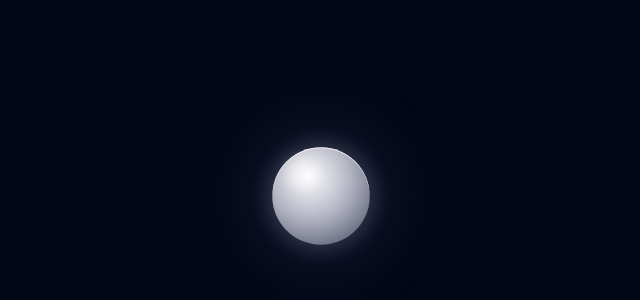
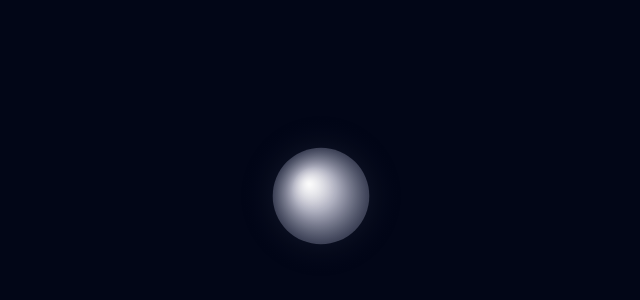
Before and after one commit to dkennedy1984/still-here, a Next.js app in the folder apps/web/: page /call in a window 1280 px wide. Shown: the part 204-504 px from the top of the page, without its empty margins (319-959 px from the left). Built offline with nearby package versions, Linux system fonts and the light colour scheme.

Commit message:
feat: ElevenLabs voice via Deepgram, canvas orb with RAF animation

```diff
--- a/apps/web/src/components/PresenceOrb.tsx
+++ b/apps/web/src/components/PresenceOrb.tsx
@@ -10,167 +10,131 @@ interface PresenceOrbProps {
 
 export function PresenceOrb({ state, size = 'lg' }: PresenceOrbProps) {
   const [mounted, setMounted] = useState(false);
-  const [beatPhase, setBeatPhase] = useState(0);
+  const canvasRef = useRef<HTMLCanvasElement>(null);
   const animRef = useRef<number>(0);
   const startRef = useRef(Date.now());
 
   useEffect(() => {
     setMounted(true);
-    const animate = () => {
-      setBeatPhase((Date.now() - startRef.current) / 1000);
-      animRef.current = requestAnimationFrame(animate);
-    };
-    animRef.current = requestAnimationFrame(animate);
-    return () => { if (animRef.current) cancelAnimationFrame(animRef.current); };
   }, []);
 
+  useEffect(() => {
+    const canvas = canvasRef.current;
+    if (!canvas) return;
+    const ctx = canvas.getContext('2d');
+    if (!ctx) return;
+
     const d = size === 'lg' ? 96 : 64;
+    const cx = canvas.width / 2;
+    const cy = canvas.height / 2;
+    const r = d / 2;
+
     const isSpeaking = state === 'speaking' || state === 'greeting';
     const isListening = state === 'listening';
 
-  // Breathing calculation - smooth sine wave
-  const breathe = Math.sin(beatPhase * 0.4) * 0.5 + 0.5; // 0 to 1, ~15s cycle
-  const heartbeat = isSpeaking
-    ? Math.sin(beatPhase * 3.5) * 0.5 + 0.5  // faster pulse when speaking
-    : Math.sin(beatPhase * 0.7) * 0.5 + 0.5;  // slow pulse at idle
+    const draw = () => {
+      const t = (Date.now() - startRef.current) / 1000;
+      ctx.clearRect(0, 0, canvas.width, canvas.height);
 
-  const coreScale = isSpeaking
-    ? 1.05 + heartbeat * 0.08
-    : isListening
-    ? 0.92 + breathe * 0.03
-    : 0.96 + breathe * 0.06;
+      // Breathing: slow sine wave
+      const breathe = Math.sin(t * 0.4) * 0.5 + 0.5;
+      const heartbeat = isSpeaking ? Math.sin(t * 4.0) * 0.5 + 0.5 : Math.sin(t * 0.8) * 0.5 + 0.5;
 
-  const glowIntensity = isSpeaking
-    ? 0.35 + heartbeat * 0.2
-    : 0.12 + breathe * 0.08;
+      // Ripple rings when speaking
+      if (isSpeaking) {
+        for (let i = 0; i < 3; i++) {
+          const progress = ((t * 0.6 - i * 0.33) % 1 + 1) % 1;
+          const rippleR = r * (0.9 + progress * 1.1);
+          const alpha = (1 - progress) * 0.4;
+          ctx.beginPath();
+          ctx.arc(cx, cy, rippleR, 0, Math.PI * 2);
+          ctx.strokeStyle = `rgba(100, 220, 120, ${alpha})`;
+          ctx.lineWidth = 1.5;
+          ctx.stroke();
+        }
+      }
 
-  const coreColor = isSpeaking
-    ? `rgba(${Math.round(100 + heartbeat * 40)}, 220, ${Math.round(120 + heartbeat * 20)}, 0.95)`
-    : isListening
-    ? 'rgba(180, 200, 255, 0.9)'
-    : `rgba(${Math.round(230 + breathe * 25)}, ${Math.round(232 + breathe * 23)}, ${Math.round(240 + breathe * 15)}, 0.92)`;
+      // Listening ring
+      if (isListening) {
+        const listenR = r * (1.2 + breathe * 0.1);
+        ctx.beginPath();
+        ctx.arc(cx, cy, listenR, 0, Math.PI * 2);
+        ctx.strokeStyle = `rgba(160, 190, 255, ${0.2 + breathe * 0.15})`;
+        ctx.lineWidth = 1;
+        ctx.stroke();
+      }
 
-  const glowColor = isSpeaking
-    ? `rgba(80, 200, 100, ${glowIntensity})`
-    : isListening
-    ? `rgba(120, 160, 255, ${glowIntensity * 0.7})`
-    : `rgba(200, 210, 255, ${glowIntensity * 0.5})`;
+      // Outer glow
+      const glowR = isSpeaking ? r * (1.1 + heartbeat * 0.15) : r * (1.05 + breathe * 0.08);
+      const glowColor = isSpeaking ? `rgba(80, 200, 100, ${0.15 + heartbeat * 0.15})` : `rgba(180, 190, 220, ${0.08 + breathe * 0.06})`;
+      const glow = ctx.createRadialGradient(cx, cy, r * 0.5, cx, cy, glowR * 1.5);
+      glow.addColorStop(0, glowColor);
+      glow.addColorStop(1, 'rgba(0,0,0,0)');
+      ctx.beginPath();
+      ctx.arc(cx, cy, glowR * 1.5, 0, Math.PI * 2);
+      ctx.fillStyle = glow;
+      ctx.fill();
+
+      // Core orb
+      const coreR = isSpeaking ? r * (1.0 + heartbeat * 0.06) : r * (0.97 + breathe * 0.04);
+      const coreGrad = ctx.createRadialGradient(cx - r * 0.25, cy - r * 0.25, 0, cx, cy, coreR);
+      if (isSpeaking) {
+        coreGrad.addColorStop(0, `rgba(220, 255, 225, 0.99)`);
+        coreGrad.addColorStop(0.45, `rgba(${80 + heartbeat * 40 | 0}, 210, ${100 + heartbeat * 30 | 0}, 0.92)`);
+        coreGrad.addColorStop(1, `rgba(30, 140, 60, 0.75)`);
+      } else if (isListening) {
+        coreGrad.addColorStop(0, 'rgba(220, 230, 255, 0.97)');
+        coreGrad.addColorStop(0.45, 'rgba(150, 170, 240, 0.8)');
+        coreGrad.addColorStop(1, 'rgba(80, 100, 200, 0.5)');
+      } else {
+        const wb = 200 + breathe * 20 | 0;
+        coreGrad.addColorStop(0, `rgba(255, 255, 255, ${0.88 + breathe * 0.1})`);
+        coreGrad.addColorStop(0.45, `rgba(${wb}, ${wb}, ${wb + 15 | 0}, 0.78)`);
+        coreGrad.addColorStop(1, 'rgba(120, 125, 150, 0.45)');
+      }
+      ctx.beginPath();
+      ctx.arc(cx, cy, coreR, 0, Math.PI * 2);
+      ctx.fillStyle = coreGrad;
+      ctx.fill();
+
+      // Specular highlight
+      const specGrad = ctx.createRadialGradient(cx - r * 0.28, cy - r * 0.28, 0, cx - r * 0.15, cy - r * 0.15, r * 0.45);
+      specGrad.addColorStop(0, `rgba(255,255,255,${0.45 + breathe * 0.15})`);
+      specGrad.addColorStop(1, 'rgba(255,255,255,0)');
+      ctx.beginPath();
+      ctx.arc(cx, cy, coreR, 0, Math.PI * 2);
+      ctx.fillStyle = specGrad;
+      ctx.fill();
+
+      // Inner pulse when speaking
+      if (isSpeaking && heartbeat > 0.6) {
+        const pulseGrad = ctx.createRadialGradient(cx, cy, 0, cx, cy, r * 0.6);
+        pulseGrad.addColorStop(0, `rgba(180, 255, 190, ${(heartbeat - 0.6) * 0.4})`);
+        pulseGrad.addColorStop(1, 'rgba(180,255,190,0)');
+        ctx.beginPath();
+        ctx.arc(cx, cy, r * 0.6, 0, Math.PI * 2);
+        ctx.fillStyle = pulseGrad;
+        ctx.fill();
+      }
+
+      animRef.current = requestAnimationFrame(draw);
+    };
+
+    animRef.current = requestAnimationFrame(draw);
+    return () => cancelAnimationFrame(animRef.current);
+  }, [state, size]);
+
+  const d = size === 'lg' ? 96 : 64;
+  const canvasSize = d * 3;
 
   return (
-    <div
-      className="relative flex items-center justify-center select-none"
-      style={{
-        width: d * 2.8,
-        height: d * 2.8,
-        opacity: mounted ? 1 : 0,
-        transition: 'opacity 2s ease',
-      }}
-    >
-      {/* Outermost ambient glow - very subtle, large */}
-      <div
-        className="absolute rounded-full"
-        style={{
-          width: d * 2.6,
-          height: d * 2.6,
-          background: `radial-gradient(circle, ${glowColor} 0%, transparent 65%)`,
-          filter: 'blur(20px)',
-          transition: 'background 0.8s ease',
-        }}
+    <div style={{ opacity: mounted ? 1 : 0, transition: 'opacity 2s ease' }}>
+      <canvas
+        ref={canvasRef}
+        width={canvasSize}
+        height={canvasSize}
+        style={{ display: 'block' }}
       />
-
-      {/* Ripple rings - speaking only */}
-      {isSpeaking && (
-        <>
-          {[0, 1, 2].map((i) => {
-            const progress = ((beatPhase * 0.5 - i * 0.33) % 1 + 1) % 1;
-            const ringScale = 0.7 + progress * 0.6;
-            const ringOpacity = Math.max(0, (1 - progress) * 0.5);
-            return (
-              <div
-                key={i}
-                className="absolute rounded-full"
-                style={{
-                  width: d * 1.8,
-                  height: d * 1.8,
-                  border: `1.5px solid rgba(100, 220, 120, ${ringOpacity})`,
-                  transform: `scale(${ringScale})`,
-                  // No transition - driven by RAF for smooth animation
-                }}
-              />
-            );
-          })}
-        </>
-      )}
-
-      {/* Listening ring - single slow pulse */}
-      {isListening && (
-        <div
-          className="absolute rounded-full"
-          style={{
-            width: d * 1.5,
-            height: d * 1.5,
-            border: '1px solid rgba(150, 180, 255, 0.25)',
-            transform: `scale(${0.95 + breathe * 0.1})`,
-            opacity: 0.4 + breathe * 0.3,
-          }}
-        />
-      )}
-
-      {/* Mid glow halo */}
-      <div
-        className="absolute rounded-full"
-        style={{
-          width: d * 1.4,
-          height: d * 1.4,
-          background: `radial-gradient(circle, ${glowColor.replace(/[\d.]+\)$/, `${glowIntensity * 1.5})`)} 0%, transparent 70%)`,
-          filter: 'blur(8px)',
-          transition: 'background 0.6s ease',
-        }}
-      />
-
-      {/* Core orb */}
-      <div
-        className="relative rounded-full"
-        style={{
-          width: d,
-          height: d,
-          transform: `scale(${coreScale})`,
-          background: isSpeaking
-            ? `radial-gradient(circle at 38% 30%, rgba(220, 255, 225, 0.99) 0%, rgba(${Math.round(80 + heartbeat * 40)}, 210, ${Math.round(100 + heartbeat * 30)}, 0.92) 45%, rgba(30, 140, 60, 0.7) 100%)`
-            : isListening
-            ? 'radial-gradient(circle at 38% 30%, rgba(220, 230, 255, 0.98) 0%, rgba(150, 170, 240, 0.8) 45%, rgba(80, 100, 200, 0.5) 100%)'
-            : `radial-gradient(circle at 38% 30%, rgba(255, 255, 255, ${0.88 + breathe * 0.1}) 0%, rgba(${Math.round(195 + breathe * 20)}, ${Math.round(198 + breathe * 18)}, ${Math.round(215 + breathe * 12)}, 0.8) 45%, rgba(120, 125, 150, 0.45) 100%)`,
-          boxShadow: isSpeaking
-            ? `0 0 ${Math.round(20 + heartbeat * 20)}px rgba(80, 210, 100, ${0.35 + heartbeat * 0.2}), 0 0 ${Math.round(40 + heartbeat * 30)}px rgba(80, 210, 100, 0.15), inset 0 1px 0 rgba(255,255,255,0.95)`
-            : isListening
-            ? '0 0 20px rgba(130, 160, 255, 0.2), inset 0 1px 0 rgba(255,255,255,0.8)'
-            : `0 0 ${Math.round(15 + breathe * 12)}px rgba(180, 190, 220, ${0.1 + breathe * 0.08}), inset 0 1px 0 rgba(255,255,255,${0.6 + breathe * 0.2})`,
-          transition: 'background 0.6s ease, box-shadow 0.4s ease',
-        }}
-      >
-        {/* Specular highlight - moves slightly */}
-        <div
-          className="absolute rounded-full"
-          style={{
-            width: '30%',
-            height: '30%',
-            top: '12%',
-            left: '16%',
-            background: `rgba(255,255,255,${0.35 + breathe * 0.15})`,
-            filter: 'blur(6px)',
-            transition: 'opacity 0.5s ease',
-          }}
-        />
-        {/* Secondary inner glow when speaking */}
-        {isSpeaking && (
-          <div
-            className="absolute inset-0 rounded-full"
-            style={{
-              background: `radial-gradient(circle at 50% 50%, rgba(150, 255, 170, ${heartbeat * 0.2}) 0%, transparent 60%)`,
-            }}
-          />
-        )}
-      </div>
     </div>
   );
 }
--- a/apps/web/src/lib/audioPlayer.ts
+++ b/apps/web/src/lib/audioPlayer.ts
@@ -7,8 +7,8 @@ let playQueue: Promise<void> = Promise.resolve();
 
 function getCtx(): AudioContext {
   if (!audioCtx || audioCtx.state === 'closed') {
-    audioCtx = new AudioContext({ sampleRate: 16000 });
-    const buf = audioCtx.createBuffer(1, 1, 16000);
+    audioCtx = new AudioContext();
+    const buf = audioCtx.createBuffer(1, 1, audioCtx.sampleRate);
     const src = audioCtx.createBufferSource();
     src.buffer = buf;
     src.connect(audioCtx.destination);
@@ -49,14 +49,7 @@ export async function flushAudioBuffer(): Promise<void> {
       let offset = 0;
       for (const c of chunks) { combined.set(c, offset); offset += c.length; }
 
-      // Ensure even byte length for Int16Array
-      const byteLength = combined.length % 2 === 0 ? combined.length : combined.length - 1;
-      const int16 = new Int16Array(combined.buffer, combined.byteOffset, byteLength / 2);
-      const float32 = new Float32Array(int16.length);
-      for (let i = 0; i < int16.length; i++) float32[i] = int16[i] / 32768.0;
-
-      const audioBuffer = ctx.createBuffer(1, float32.length, 16000);
-      audioBuffer.copyToChannel(float32, 0);
+      const audioBuffer = await ctx.decodeAudioData(combined.buffer.slice(combined.byteOffset, combined.byteOffset + combined.byteLength) as ArrayBuffer);
 
       if (!isPlaying) { isPlaying = true; onStartCb?.(); }
 
```
Also changed, not shown: 1 other file (tests, documents, lock files or other folders). Lines whose indentation alone changed are shown as unchanged.
